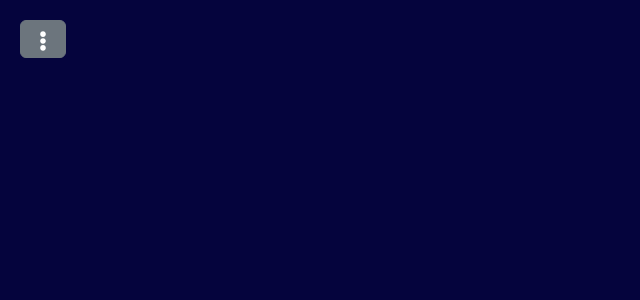
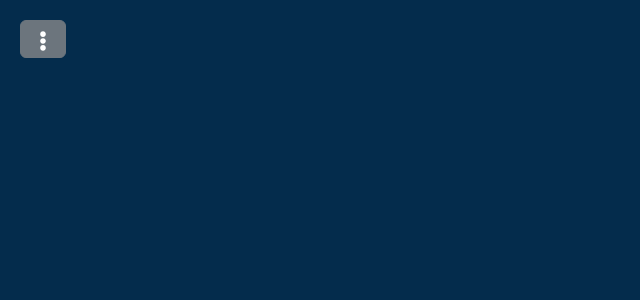
Before and after one commit to Roman02082006/limpieza-aulas, a React (Create React App) app: page / in a window 1280 px wide. Shown: the top 300 px of the page, without its empty margins (0-640 px from the left). Built offline with nearby package versions, Linux system fonts and the light colour scheme.

Commit message:
Mod Color

```diff
--- a/src/App.css
+++ b/src/App.css
@@ -1,21 +1,21 @@
 .App-header {
-  background-color:#05043d;
+  background-color:#042c4c
 }
 .App {
-  background-color: #f0f0f0;
+  background-color: #ffffff;
   min-height: 100vh;
   padding: 20px;
   display: flex;
   align-items: flex-start;
   justify-content: flex-start;
     height: 100%;
-  background-color: #05043d;
+  background-color:  #042c4c;
   width: 100%;
 }
 .fullscreen {
   width: 100%;
   height: 100%;
-  background-color: rgb(2, 2, 146);
+  background-color: #042c4c;
 }
 *{margin: 0;
   padding: 0;
```
